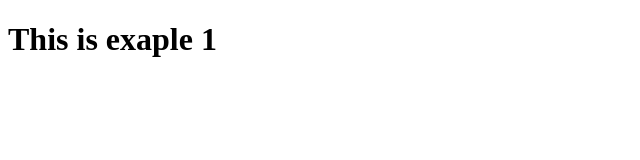
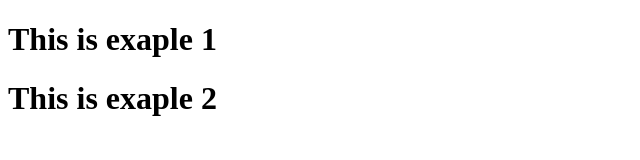
Before and after one commit to murali-dev96/try2, a plain HTML site: page index.html in a window 1280 px wide. Shown: the whole page, without its empty margins (0-640 px from the left). Drawn offline with Linux system fonts and the light colour scheme.

Commit message:
page2 edite done

```diff
--- a/index.html
+++ b/index.html
@@ -7,5 +7,7 @@
 </head>
 <body>
   <h1>This is exaple 1</h1>
-</body>
+  <h1>This is exaple 2</h1>
+
+  </body>
 </html>
```
